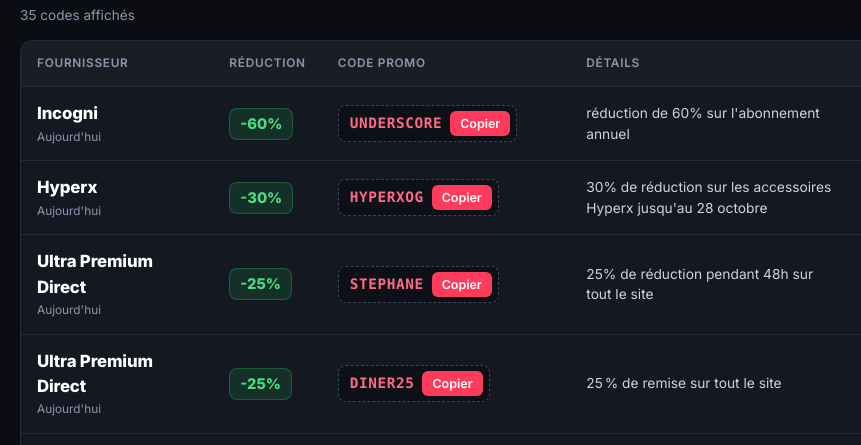
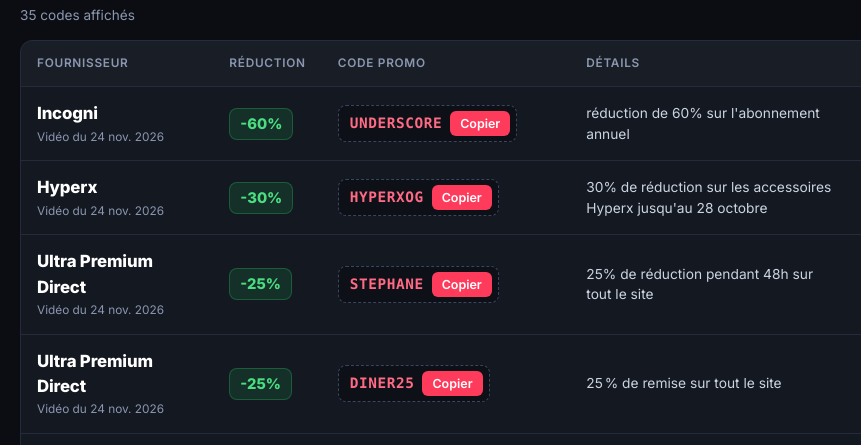
Before and after one commit to mathuld/n8n, a plain HTML site: page index.html in a window 1280 px wide. Shown: the part 343-788 px from the top of the page, 0-861 px from the left. Drawn offline with Linux system fonts and the light colour scheme.

Commit message:
Update index.html

```diff
--- a/index.html
+++ b/index.html
@@ -409,8 +409,8 @@
         <select id="channel-filter"><option value="">Toutes les chaînes</option></select>
         <select id="sort-filter">
           <option value="discount">Meilleure réduction</option>
+          <option value="recent">Vidéos plus récentes</option>
           <option value="brand">Fournisseur (A-Z)</option>
-          <option value="recent">Plus récents</option>
         </select>
       </div>
 
@@ -506,12 +506,12 @@
       return { val, unit, label, rank };
     };
 
-    const formatRelativeDate = (iso) => {
+    // Formate la date de parution de la vidéo (ex: "21 nov. 2026")
+    const formatPublishedDate = (iso) => {
       if (!iso) return '';
-      const days = Math.floor((Date.now() - new Date(iso).getTime()) / (1000 * 60 * 60 * 24));
-      if (days <= 0) return "Aujourd'hui";
-      if (days === 1) return 'Hier';
-      return `Il y a ${days} j`;
+      const date = new Date(iso);
+      if (isNaN(date.getTime())) return '';
+      return date.toLocaleDateString('fr-FR', { day: 'numeric', month: 'short', year: 'numeric' });
     };
 
     const renderAvatar = (channel, size = 'sm') => {
@@ -591,7 +591,10 @@
           (a.brand || '').localeCompare(b.brand || '', 'fr')
         );
       } else if (sortBy === 'recent') {
-        list.sort((a, b) => new Date(b.last_seen_at || 0) - new Date(a.last_seen_at || 0));
+        list.sort((a, b) =>
+          new Date(b.video_published_at || b.last_seen_at || 0) -
+          new Date(a.video_published_at || a.last_seen_at || 0)
+        );
       } else {
         list.sort((a, b) => (a.brand || '').localeCompare(b.brand || '', 'fr') || (b._disc.val - a._disc.val));
       }
@@ -608,7 +611,7 @@
         const offerLink = normalizeUrl(o.link);
         const videoLink = normalizeUrl(o.video_url);
         const channelUrl = getChannelUrl(o.channel);
-        const relDate = formatRelativeDate(o.last_seen_at);
+        const pubDate = formatPublishedDate(o.video_published_at || o.last_seen_at);
 
         const channelHtml = channelUrl
           ? `<a class="channel-link" href="${escapeHtml(channelUrl)}" target="_blank" rel="noopener" title="Ouvrir la chaîne YouTube">
@@ -625,7 +628,7 @@
             <td>
               <div class="brand-cell">
                 <span class="brand-name">${escapeHtml(o.brand)}</span>
-                ${relDate ? `<span class="brand-date">${relDate}</span>` : ''}
+                ${pubDate ? `<span class="brand-date">Vidéo du ${pubDate}</span>` : ''}
               </div>
             </td>
             <td>
```
